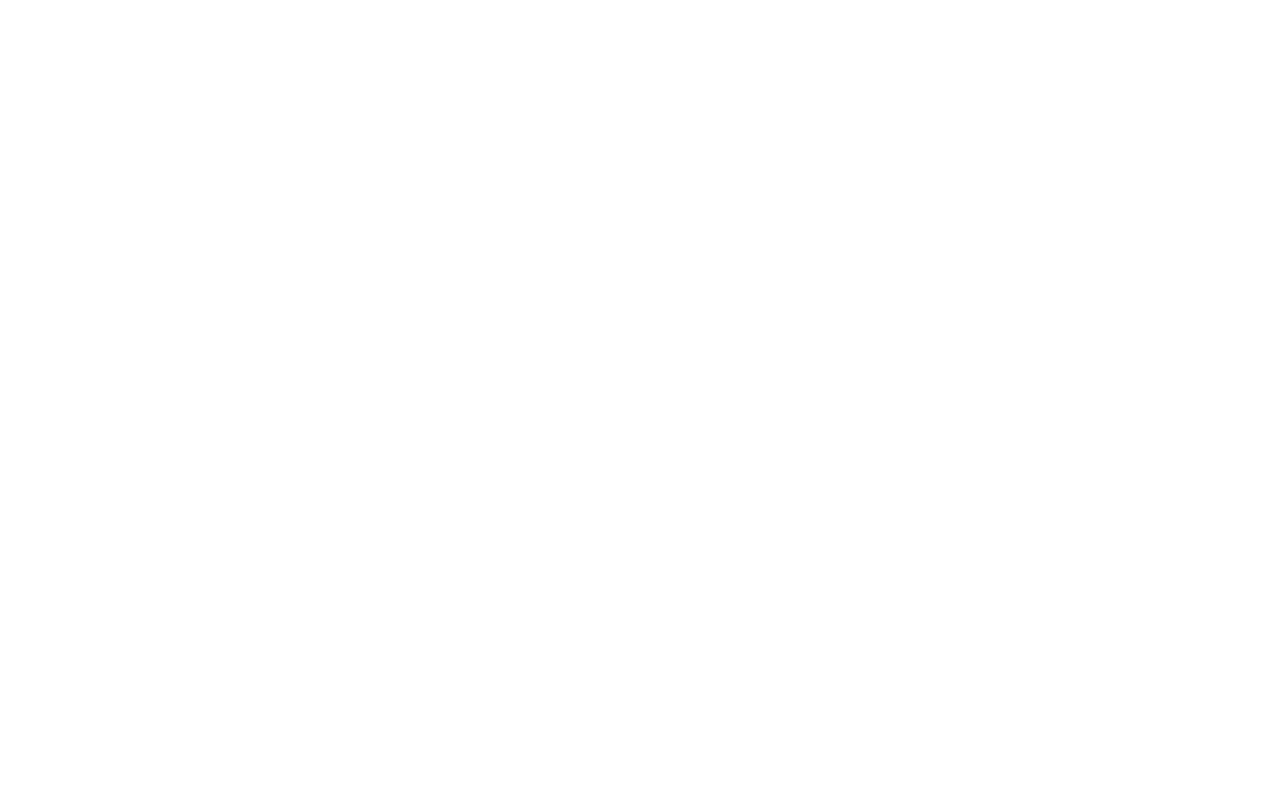
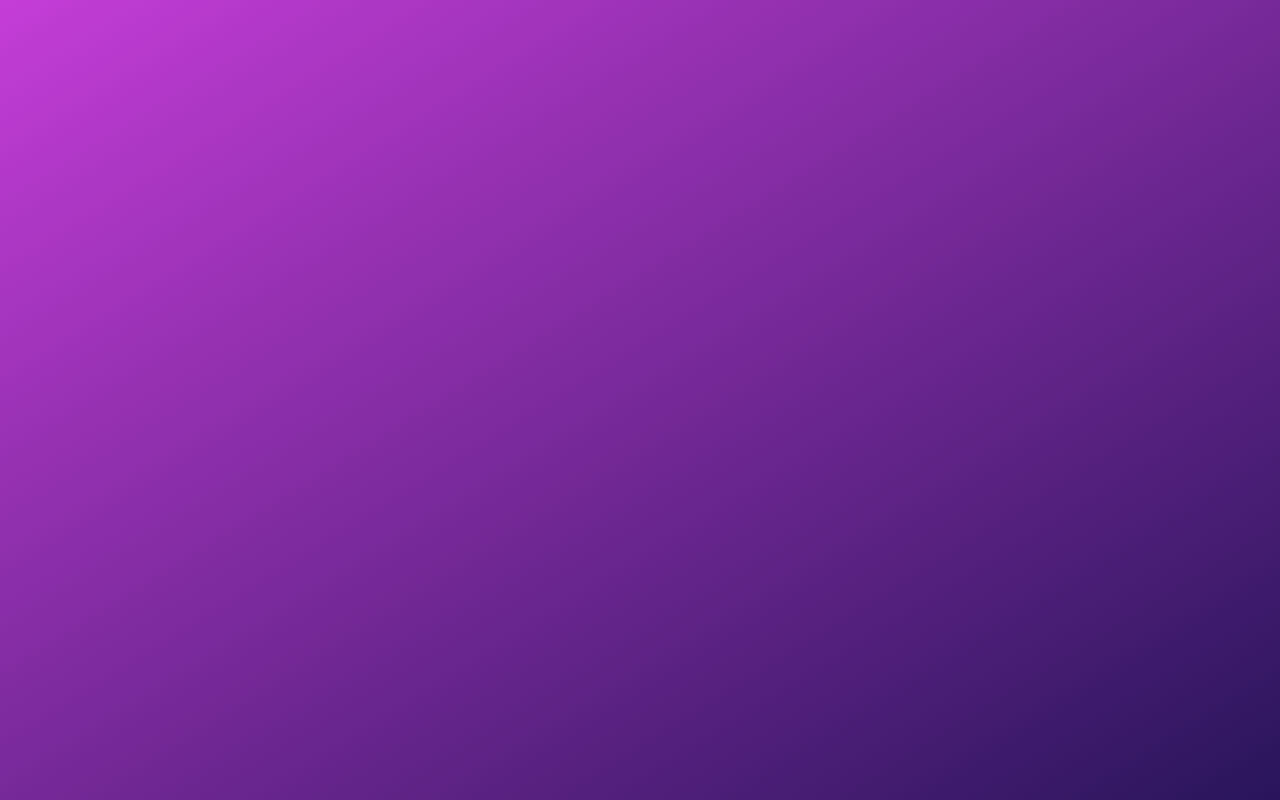
Before and after one commit to TLanetteRose/JSCalculator-TLP, a React (Create React App) app in the folder jscalculator-tlp/: page / in a window 1280 px wide. Built offline with nearby package versions, Linux system fonts and the light colour scheme.

Commit message:
Added layout, calulator folder
Signed-off-by: T. Lanette <TLPollard4516@gmail.com>

```diff
--- a/jscalculator-tlp/src/styles/styles.css
+++ b/jscalculator-tlp/src/styles/styles.css
@@ -36,3 +36,12 @@
 body {
     font-family: inherit;
 }
+
+.app {
+    height: 100vh;
+    width: 100%;
+    background: linear-gradient(to bottom right, var(--color-pink), var(--color-deep-purple));
+    display: flex;
+    justify-content: center;
+    align-items: center;
+}
```
Also changed, not shown: jscalculator-tlp/src/layout/Calculator/Calculator.js (added).
